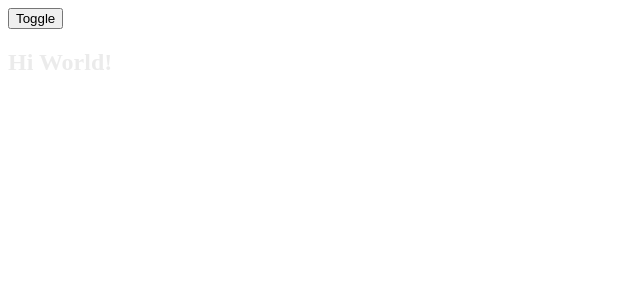
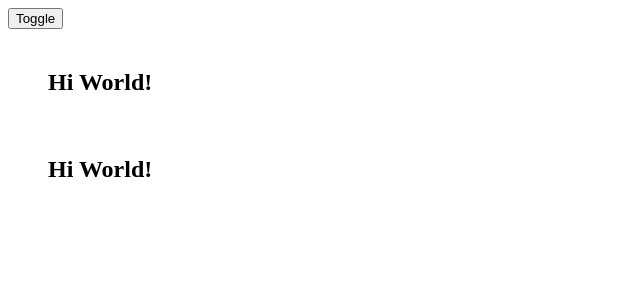
Before and after one commit to raschaZ/vueJsUd, a Vue app in the folder animation_css/: page / in a window 1280 px wide. Both pictures are taken after a click on the button "Toggle". Shown: the top 300 px of the page, without its empty margins (0-640 px from the left). Built offline with nearby package versions, Linux system fonts and the light colour scheme.

Commit message:
zoom type and appearence

```diff
--- a/animation_css/src/App.vue
+++ b/animation_css/src/App.vue
@@ -1,6 +1,10 @@
 <template>
   <button type="button" @click="flag= !flag">Toggle</button>
   <transition name="fade" mode="out-in">
+    <h2 v-if="flag" key="main">Hello World!</h2>
+    <h2 v-else="flag" key="secondary">Hi World!</h2>
+  </transition>
+  <transition name="zoom" type="animation" appear>
     <h2 v-if="flag" key="main">Hello World!</h2>
     <h2 v-else="flag" key="secondary">Hi World!</h2>
   </transition>
@@ -11,7 +15,7 @@ export default {
   name: "App",
   data() {
     return {
-      flag : false ,
+      flag : true ,
     }
   },
 }
@@ -22,11 +26,52 @@ export default {
   opacity : 0 ;
 }
 .fade-enter-active {
-  transition: all 3s linear;
+  transition: all 0.25s linear;
 }
 
 .fade-leave-to {
-  transition: all 3s linear;
+  transition: all 0.25s linear;
   opacity: 0;
 }
+
+h2{
+  width: 400px;
+  padding: 20px;
+  margin: 20px;
+}
+.zoom-enter-active{
+ animation:zoom-in 1s linear forwards;
+ transition: all 2s linear;
+}
+
+.zoom-leave-active {
+  animation:zoom-out 1s linear forwards;
+  transition: all 2s linear;
+}
+
+.zoom-enter-from{
+  opacity : 0 ;
+}
+
+.zoom-leave-to {
+  opacity: 0 ;
+}
+
+@keyframes zoom-in {
+  from{
+    transform: scale(0,0);
+  }
+  to{
+    transform: scale(1,1);
+  }
+}
+@keyframes zoom-out{
+  from{
+    transform: scale(1,1);
+  }
+  to{
+    transform: scale(0,0);
+  }
+}
+
 </style>
```
